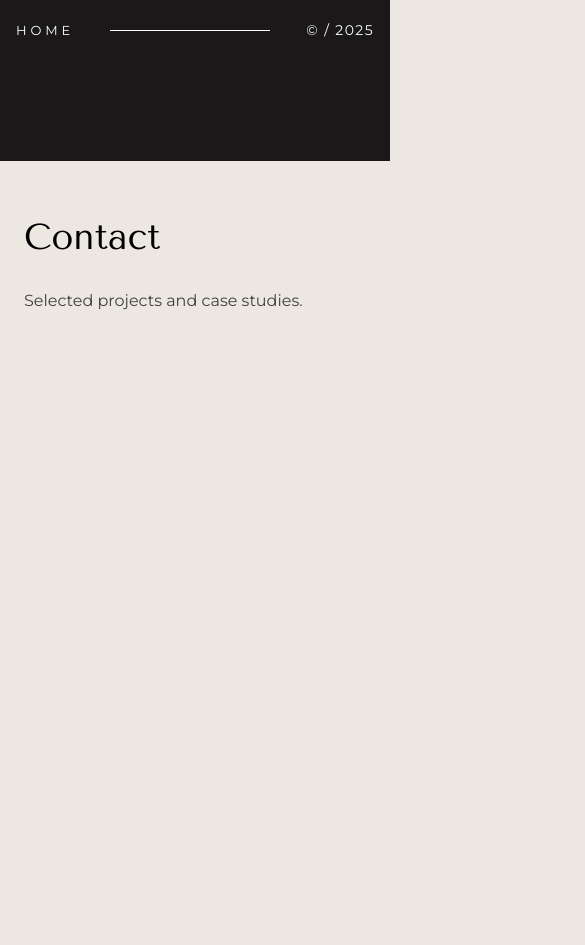
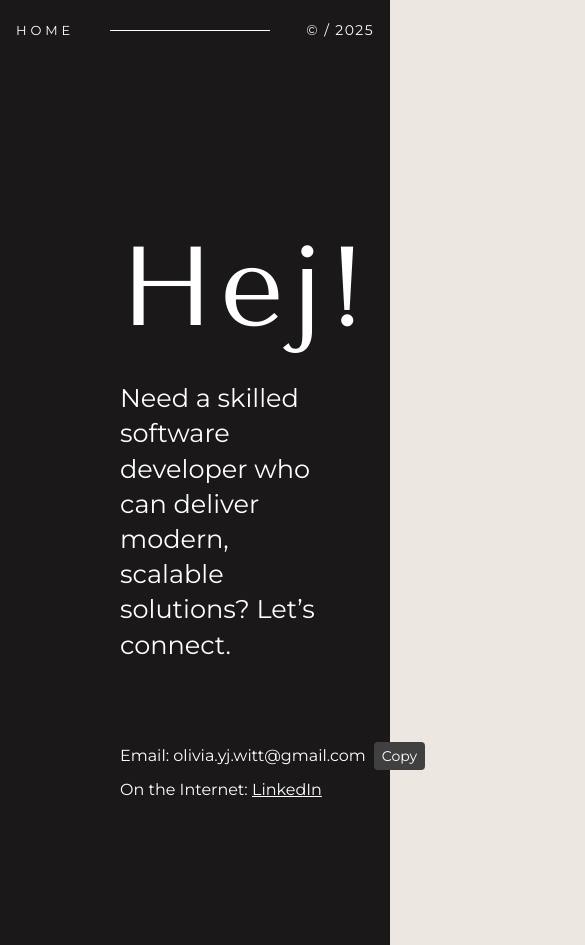
Before and after one commit to Liv0130/nextjs-portfolio-app, a Next.js app: page /contact in a window 390 px wide. Shown: the top 945 px of the page, 585 px wide, since content can reach past the window. Before the commit the page ends 844 px from the top, so only its background shows below. Built offline with nearby package versions, Linux system fonts and the light colour scheme.

Commit message:
feat: add contact page and improve responsiveness

```diff
--- /dev/null
+++ b/src/app/contact/ContactPageClient.tsx
@@ -0,0 +1,72 @@
+"use client";
+import { useEffect, useState } from "react";
+import { PageReveal } from "@/components/fx/PageReveal";
+import Link from "next/link";
+
+export default function ContactPageClient() {
+  const [showDarkCover, setShowDarkCover] = useState(true);
+
+  useEffect(() => {
+    const timeout = setTimeout(() => setShowDarkCover(false), 400);
+    return () => clearTimeout(timeout);
+  }, []);
+
+  const [copied, setCopied] = useState(false);
+  const email = "olivia.yj.witt@gmail.com";
+
+  const handleCopy = async () => {
+    try {
+      await navigator.clipboard.writeText(email);
+      setCopied(true);
+      setTimeout(() => setCopied(false), 2000);
+    } catch (err) {
+      console.error("Failed to copy email:", err);
+    }
+  };
+
+  return (
+    <main className="bg-bg-2 align-center relative flex min-h-svh flex-col justify-center py-14 pl-15 lg:flex lg:items-center lg:justify-center lg:px-50">
+      {showDarkCover && <div className="bg-bg fixed inset-0 z-[100]" />}
+      <PageReveal durationMs={400} bgClassName="bg-bg-2" />
+      <div className="animate-page-fade opacity-0 [animation-delay:300ms]">
+        <div className="animate-float-up [animation-delay:450ms]">
+          <div className="flex w-full pr-1 pl-15">
+            <div className="w-3/4">
+              <h1 className="font-display text-fg-on-dark text-[clamp(7rem,13vw,13rem)] font-medium tracking-wider">
+                Hej!
+              </h1>
+              <h3 className="text-fg-on-dark pt-2 pb-10 text-[clamp(1.6rem,2vw,2.5rem)] leading-snug">
+                Need a skilled software developer who can deliver modern,
+                scalable solutions? Let’s connect.
+              </h3>
+            </div>
+            <div className="mt-10 ml-20 lg:mt-20"></div>
+          </div>
+          <div className="text-fg-on-dark my-10 w-180 space-y-2 px-15">
+            <div className="flex items-center gap-2">
+              <p>Email: {email}</p>
+              <button
+                onClick={handleCopy}
+                className="rounded bg-neutral-700 px-2 py-1 text-sm text-white transition hover:bg-neutral-600"
+              >
+                {copied ? "Copied!" : "Copy"}
+              </button>
+            </div>
+
+            <p>
+              On the Internet:{" "}
+              <Link
+                href="https://www.linkedin.com/in/oliviawittyj"
+                target="_blank"
+                rel="noopener noreferrer"
+                className="underline transition hover:text-blue-400"
+              >
+                LinkedIn
+              </Link>
+            </p>
+          </div>
+        </div>
+      </div>
+    </main>
+  );
+}
--- a/src/app/contact/page.tsx
+++ b/src/app/contact/page.tsx
@@ -1,12 +1,10 @@
-export const metadata = { title: "Contact — Olivia" };
+import { Metadata } from "next";
+import ContactPageClient from "./ContactPageClient";
+
+export const metadata: Metadata = {
+  title: "Contact — Olivia",
+};
 
 export default async function ContactPage() {
-  // later: fetch projects from DB/GraphQL
-  return (
-    <main className="mx-auto max-w-5xl px-6 py-14">
-      <h1 className="display-font mb-8 text-4xl">Contact</h1>
-      <p className="text-neutral-700">Selected projects and case studies.</p>
-      {/* grid of ProjectCards here */}
-    </main>
-  );
+  return <ContactPageClient />;
 }
--- a/src/app/page.tsx
+++ b/src/app/page.tsx
@@ -14,7 +14,7 @@ export default function HomePage() {
   }, []);
 
   return (
-    <div className="bg-bg-2 relative min-h-svh overflow-hidden text-neutral-900">
+    <div className="lg:bg-bg-2 md:bg-bg relative min-h-svh overflow-hidden text-neutral-900">
       {/* Page reveal animation */}
       {showBrightCover && <div className="bg-bg-2 fixed inset-0 z-[100]" />}
       <PageReveal
@@ -24,7 +24,7 @@ export default function HomePage() {
       />
       <div className="bg-bg animate-page-fade opacity-0 [animation-delay:300ms]">
         <main className="animate-float-up pl-0 [animation-delay:450ms] md:pl-20">
-          <section className="ribbon:pr-10 ribbon:pl-40 grid grid-cols-1 items-center gap-10 px-20 md:min-h-svh md:pt-50 lg:grid-cols-3 lg:pt-0">
+          <section className="ribbon:pr-10 ribbon:pl-40 grid grid-cols-1 items-center gap-10 px-20 md:min-h-svh md:pt-20 lg:grid-cols-3 lg:pt-0">
             <div className="ribbon:items-start relative flex flex-col justify-center md:gap-4 lg:w-30">
               <BookmarkRibbon />
               <IntroBlock variant="light" hasRibbon />
--- a/src/app/work/t2go/page.tsx
+++ b/src/app/work/t2go/page.tsx
@@ -8,14 +8,14 @@ export const metadata = { title: "T2GO — Olivia" };
 
 export default async function T2goPage() {
   return (
-    <main className="mx-auto flex min-h-screen flex-col items-center justify-start px-20">
-      <div className="animate-reveal-down bg-bg-2 flex h-[750px] w-4/5 flex-col items-center justify-end">
+    <main className="mx-auto flex min-h-screen flex-col items-center justify-start md:px-20">
+      <div className="animate-reveal-down bg-bg-2 flex h-[750px] w-full flex-col items-center justify-end lg:w-4/5">
         <h1 className="animate-float-up display-font text-fg-on-dark text-[clamp(9rem,14vw,14rem)] tracking-[.05em] [animation-delay:600ms]">
           T2GO
         </h1>
       </div>
       <div className="h-auto w-4/5 pt-40 pb-30">
-        <p className="display-font mx-auto px-3 text-left text-[clamp(2rem,3.5vw,4rem)]">
+        <p className="display-font mx-auto text-left text-[clamp(2rem,3.5vw,4rem)] lg:px-3">
           Software I developed for Sarsys-ASFT’s T2Go, a Raspberry Pi–based
           system that collects friction data from sensors for use in both
           airports and industrial environments.
@@ -25,7 +25,7 @@ export default async function T2goPage() {
             {
               title: "ROLE",
               content: "Full-Stack Development",
-              className: "ml-8 w-4/5",
+              className: "lg:ml-8 w-4/5",
             },
             {
               title: "RESPONSIBILITIES",
@@ -36,7 +36,7 @@ export default async function T2goPage() {
             {
               title: "URL",
               link: "https://www.sarsys-asft.com/products/t2go",
-              className: "ml-8 w-4/5 mr-5",
+              className: "lg:ml-8 w-4/5 mr-5",
             },
           ]}
         />
--- a/src/components/layout/LeftRail.tsx
+++ b/src/components/layout/LeftRail.tsx
@@ -45,7 +45,7 @@ export function LeftRail() {
 
   return (
     <aside
-      className={`${backgroundColor} relative top-0 left-0 z-50 flex h-auto w-full shrink-0 flex-col flex-row items-center justify-between border-0 p-4 pt-5 pb-30 md:fixed md:h-screen md:w-20 md:flex-col md:items-center md:justify-between md:pt-35 md:pb-20`}
+      className={`${backgroundColor} relative top-0 left-0 z-50 flex h-auto w-full shrink-0 flex-col flex-row items-center justify-between border-0 p-4 pt-5 pb-15 md:fixed md:h-screen md:w-20 md:flex-col md:items-center md:justify-between md:pt-35 md:pb-20 md:pb-30`}
     >
       <nav
         className={`${textColor} flex flex-row gap-8 text-[13px] font-normal tracking-widest uppercase md:rotate-[-90deg]`}
--- a/src/components/sections/ImageBlock.tsx
+++ b/src/components/sections/ImageBlock.tsx
@@ -21,7 +21,7 @@ export function ImageBlock({
   text,
 }: Props) {
   return (
-    <div className="flex w-full flex-col items-center justify-center">
+    <div className="flex w-fit flex-col items-center justify-center">
       <div className="align-center flex w-full justify-center pt-10">
         <Image
           src={src}
@@ -29,12 +29,12 @@ export function ImageBlock({
           width={width}
           height={height}
           priority={priority}
-          className={`w-7/8 max-w-[90vw] rounded-lg ${shadow ? "shadow-2xl" : ""}`}
+          className={`w-8/9 max-w-[90vw] rounded-lg ${shadow ? "shadow-2xl" : ""}`}
         />
       </div>
 
       {text && (
-        <p className="max-w-fit px-15 py-15 text-justify leading-relaxed tracking-wider">
+        <p className="max-w-fit py-15 text-justify leading-relaxed tracking-wider lg:px-15">
           {text}
         </p>
       )}
--- a/src/components/sections/TextBlock.tsx
+++ b/src/components/sections/TextBlock.tsx
@@ -8,7 +8,7 @@ type Props = {
 export function TextBlock({ children, className = "" }: Props) {
   return (
     <p
-      className={`max-w-fit px-15 py-5 text-justify leading-relaxed tracking-wider ${className}`}
+      className={`max-w-fit py-5 text-justify leading-relaxed tracking-wider lg:px-15 ${className}`}
     >
       {children}
     </p>
```
Also changed, not shown: src/app/about/AboutPageClient.tsx (+13 -12 lines), src/app/work/falcon/page.tsx (+6 -6 lines), src/app/work/greencarlane/page.tsx (+6 -6 lines), src/app/work/trialbee/page.tsx (+6 -6 lines), src/components/fx/StickyCTA.tsx (+9 -12 lines).
